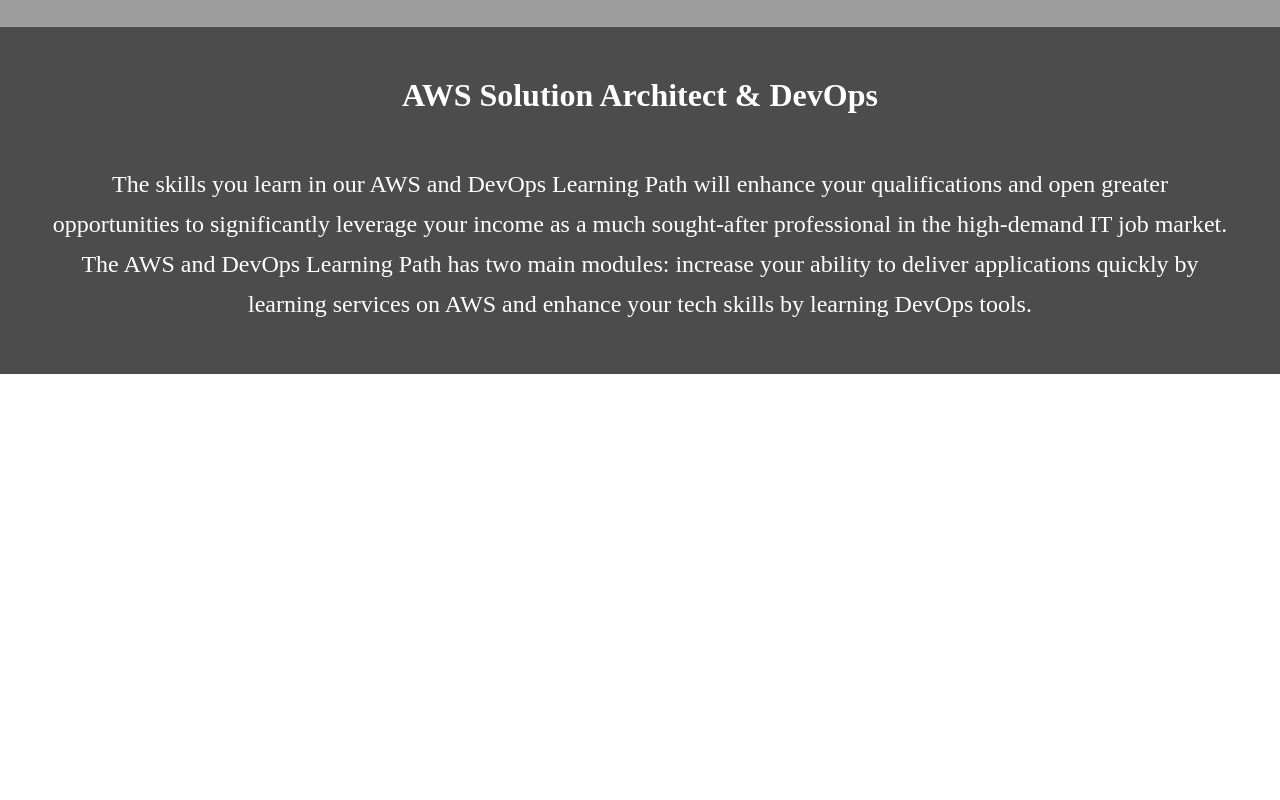
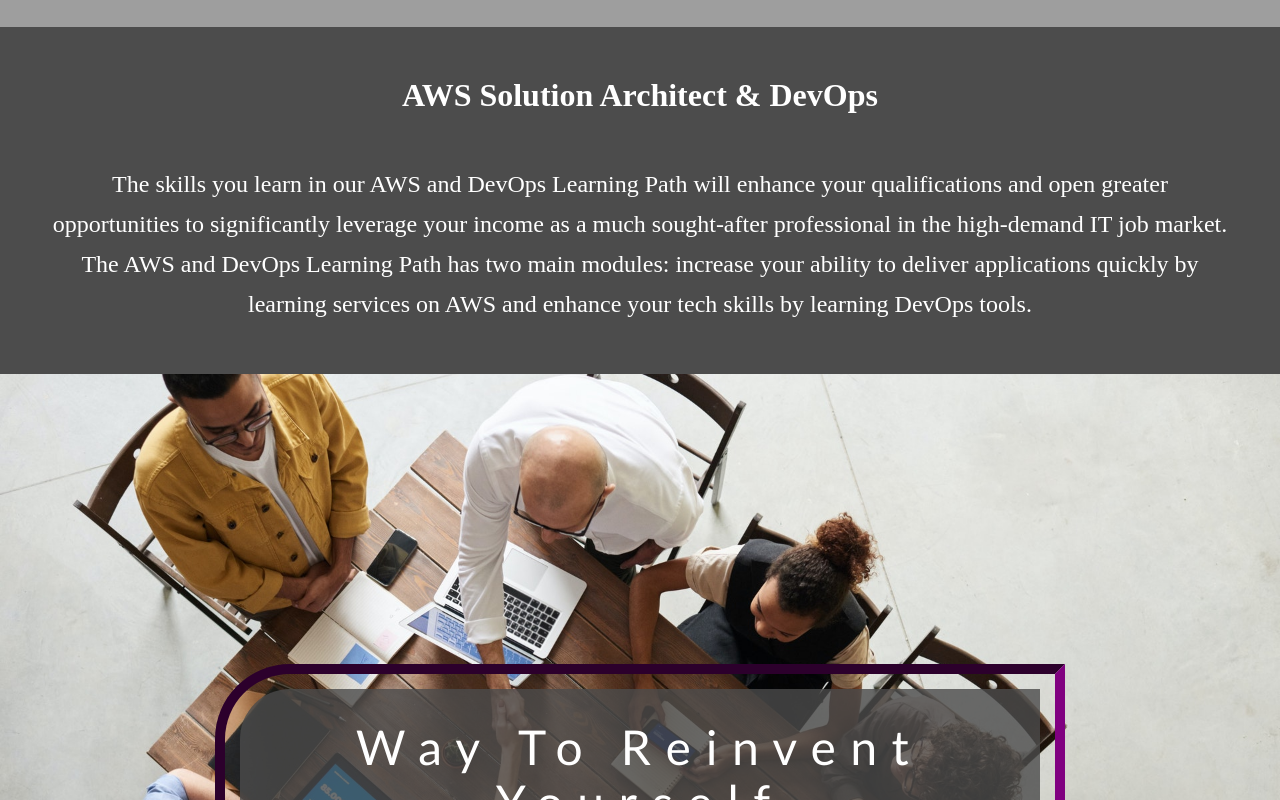
Before and after one commit to fatihsenyigit/parallax_website, a plain HTML site: page index.html in a window 1280 px wide. Shown: the part 2000-2800 px from the top of the page. Before the commit the page ends 2374 px from the top, so only its background shows below. Drawn offline with Linux system fonts and the light colour scheme; grey boxes are pictures that could not be loaded.

Commit message:
container5

```diff
--- a/index.html
+++ b/index.html
@@ -9,7 +9,6 @@
 <body>
     <div class="main">
         <div class="container1">
-
             <h1>CLARUSWAY</h1>
         </div>
         <div class="container2">
@@ -24,6 +23,9 @@
             <h1>AWS Solution Architect & DevOps</h1>
             <p>The skills you learn in our AWS and DevOps Learning Path will enhance your qualifications and open greater opportunities to significantly leverage your income as a much sought-after professional in the high-demand IT job market. The AWS and DevOps Learning Path has two main modules: increase your ability to deliver applications quickly by learning services on AWS and enhance your tech skills by learning DevOps tools.</p>
         </div>
+        <div class="container5">
+            <h1>Way To Reinvent Yourself</h1>
+        </div>
     </div>
 </body>
 </html>
--- a/style.css
+++ b/style.css
@@ -13,8 +13,8 @@
     position: relative;
 }
 
-.main .container1 h1 {
-    background-color: #4c4c4c;
+.container1 h1 {
+    background-color: #4c4c4ccc;
     color: white;
     font-family: 'Lato', sans-serif;
     font-size: 68px;
@@ -93,3 +93,35 @@
     color: white;
     font-weight: 500;
 }
+
+.container5 {
+    background-image: url(./images/bg3.jpg);
+    background-size: cover;
+    height: 100vh;
+    background-attachment: fixed;
+    position: relative;
+}
+
+.container5 h1 {
+    background-color: #4c4c4ccc;
+    color: white;
+    font-family: 'Lato', sans-serif;
+    font-size: 48px;
+    line-height: 55px;
+    letter-spacing: 0.9rem;
+    font-weight: 400;
+    width: 800px;
+    text-align: center;
+    padding: 30px;
+    border-bottom-right-radius: 50px;
+    border-top-left-radius: 50px;
+    outline-style: inset;
+    outline-color: purple;
+    outline-width: 10px;
+    outline-offset: 15px;
+    position: absolute;
+    top: 50%;
+    left: 50%;
+    transform: translate(-50%, -50%);
+
+}
```
